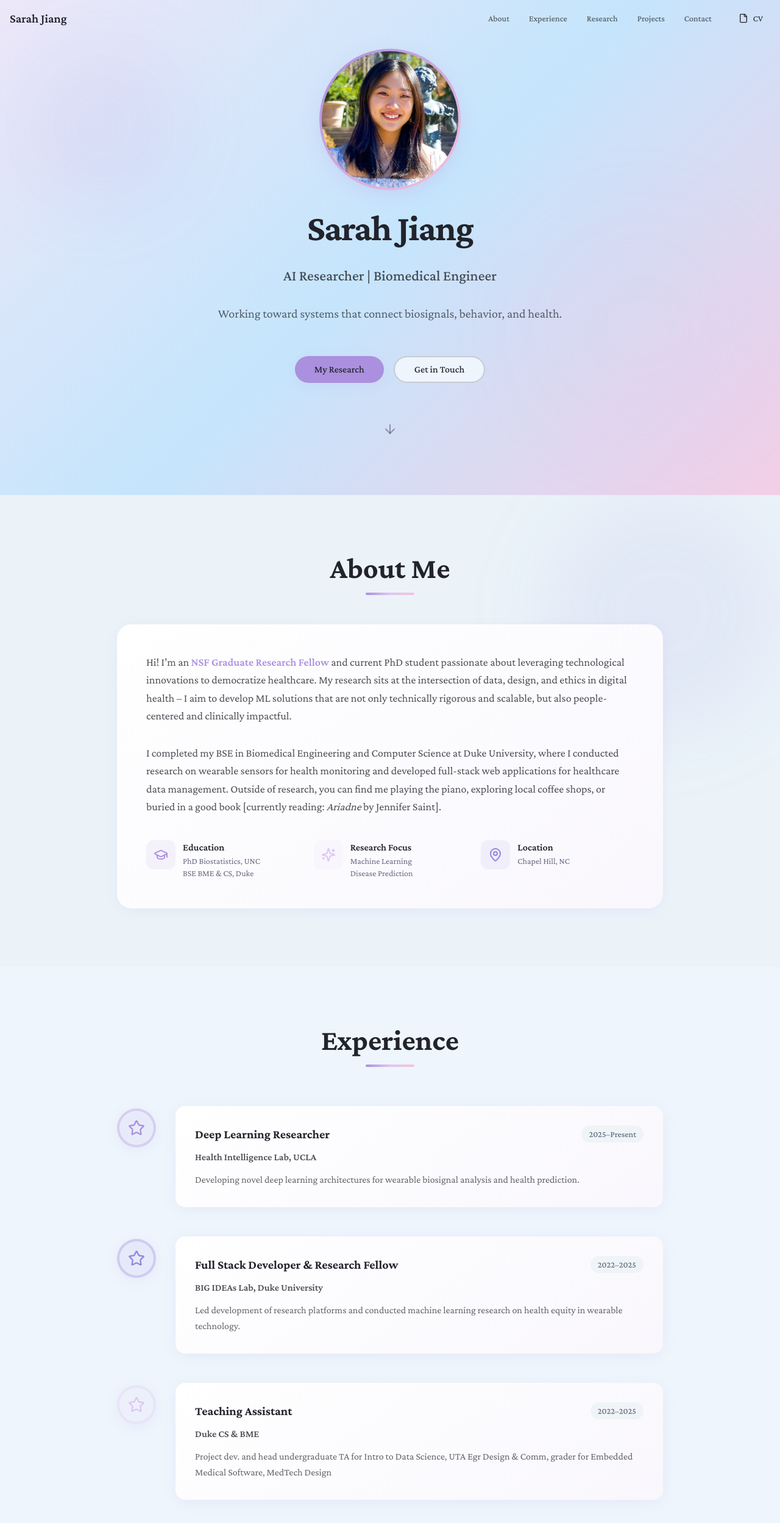
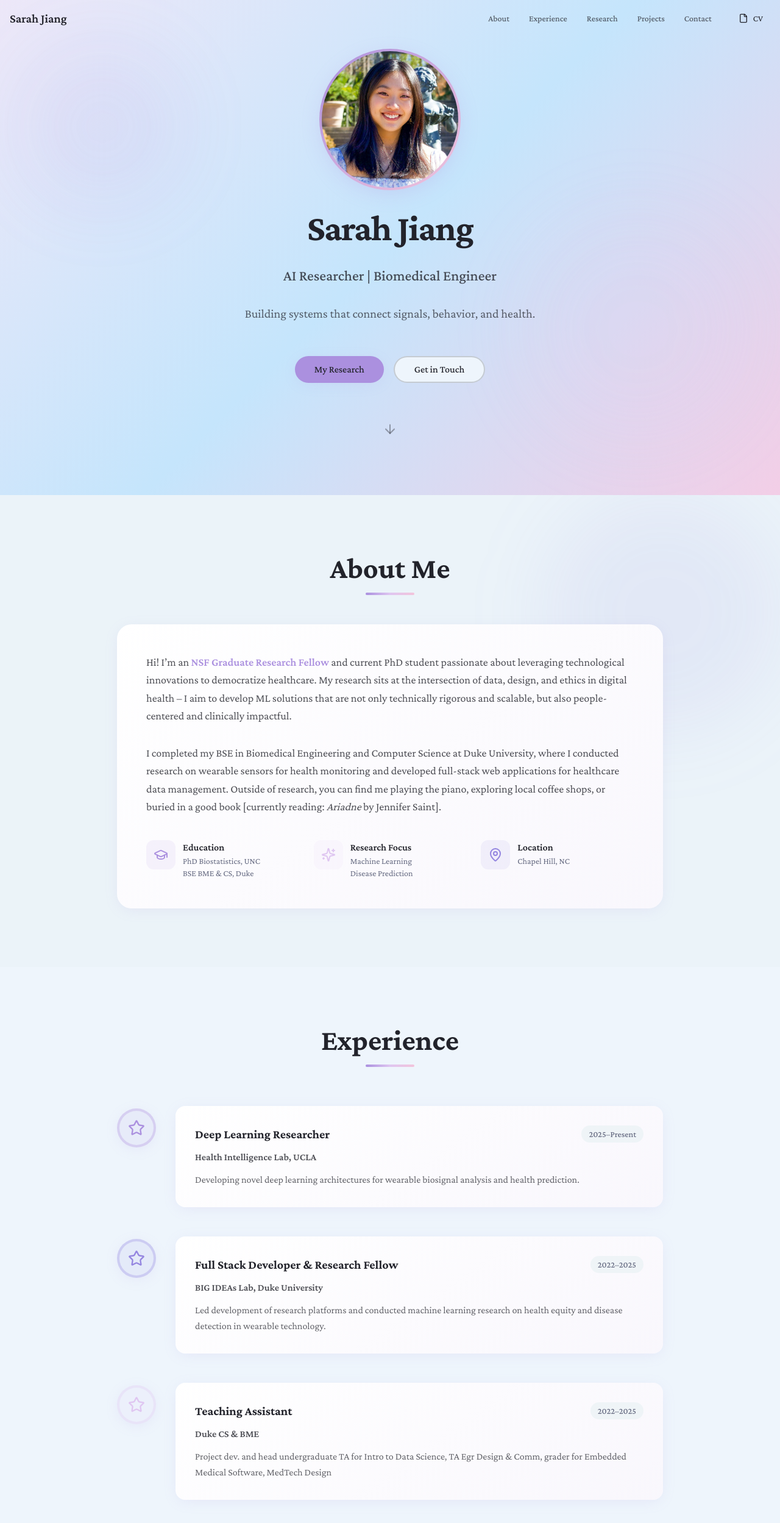
Before and after one commit to sarahhjiang/sarahhjiang.github.io, a React (Vite) app: page / in a window 1280 px wide. Shown: the top 2498 px of the page at 61% size. Built offline with nearby package versions, Linux system fonts and the light colour scheme; the HTML template or start-up script is replaced by a standard one.

Commit message:
minor changes

```diff
--- a/src/components/Experience.tsx
+++ b/src/components/Experience.tsx
@@ -37,14 +37,14 @@ const Experience = () => {
       role: "Full Stack Developer & Research Fellow",
       organization: "BIG IDEAs Lab, Duke University",
       period: "2022–2025",
-      description: "Led development of research platforms and conducted machine learning research on health equity in wearable technology.",
+      description: "Led development of research platforms and conducted machine learning research on health equity and disease detection in wearable technology.",
       color: "accent",
     },
     {
       role: "Teaching Assistant",
       organization: "Duke CS & BME",
       period: "2022–2025",
-      description: "Project dev. and head undergraduate TA for Intro to Data Science, UTA Egr Design & Comm, grader for Embedded Medical Software, MedTech Design",
+      description: "Project dev. and head undergraduate TA for Intro to Data Science, TA Egr Design & Comm, grader for Embedded Medical Software, MedTech Design",
       color: "secondary",
     },
   ];
--- a/src/components/Hero.tsx
+++ b/src/components/Hero.tsx
@@ -44,7 +44,7 @@ const Hero = () => {
 
           {/* Tagline */}
           <p className="text-lg md:text-xl text-foreground/70 max-w-2xl mx-auto leading-relaxed">
-            Working toward systems that connect biosignals, behavior, and health.
+            Building systems that connect signals, behavior, and health.
           </p>
 
           {/* CTA Buttons */}
```
